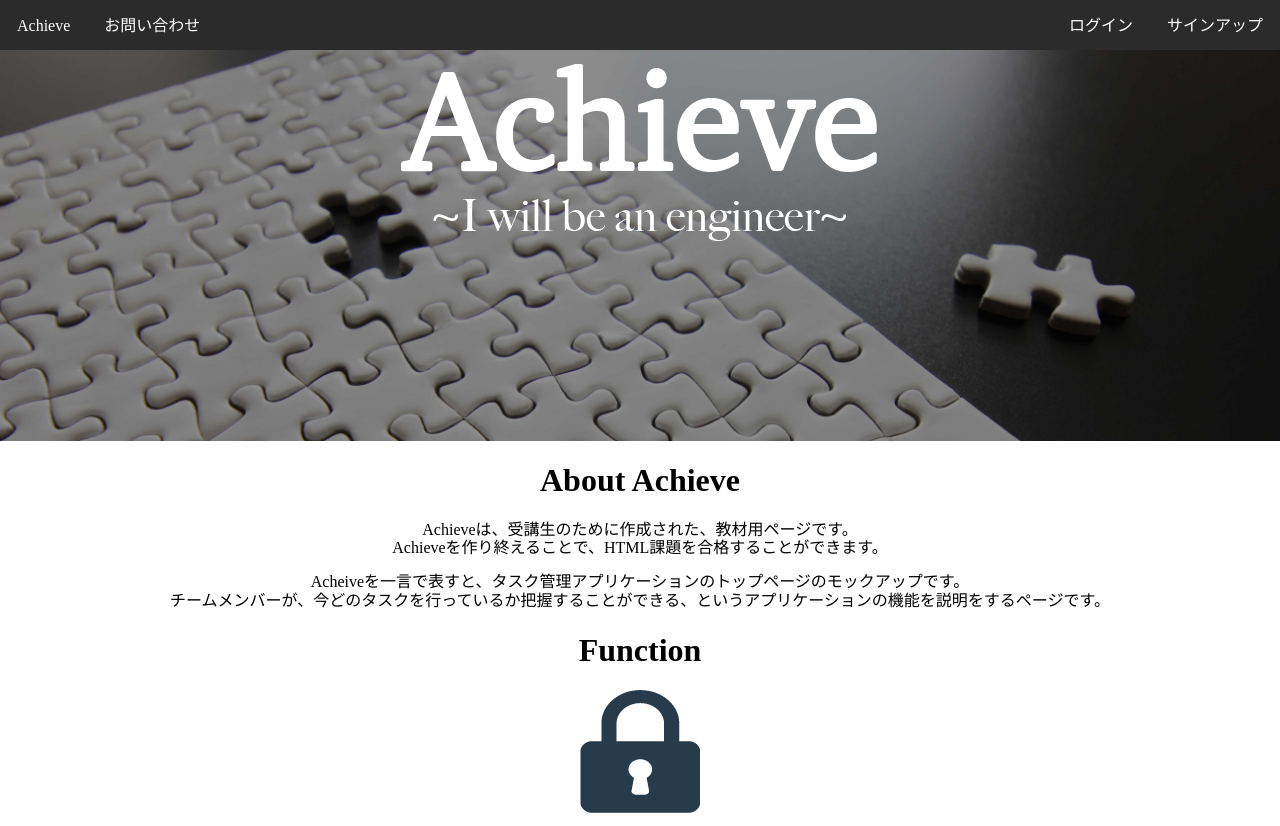
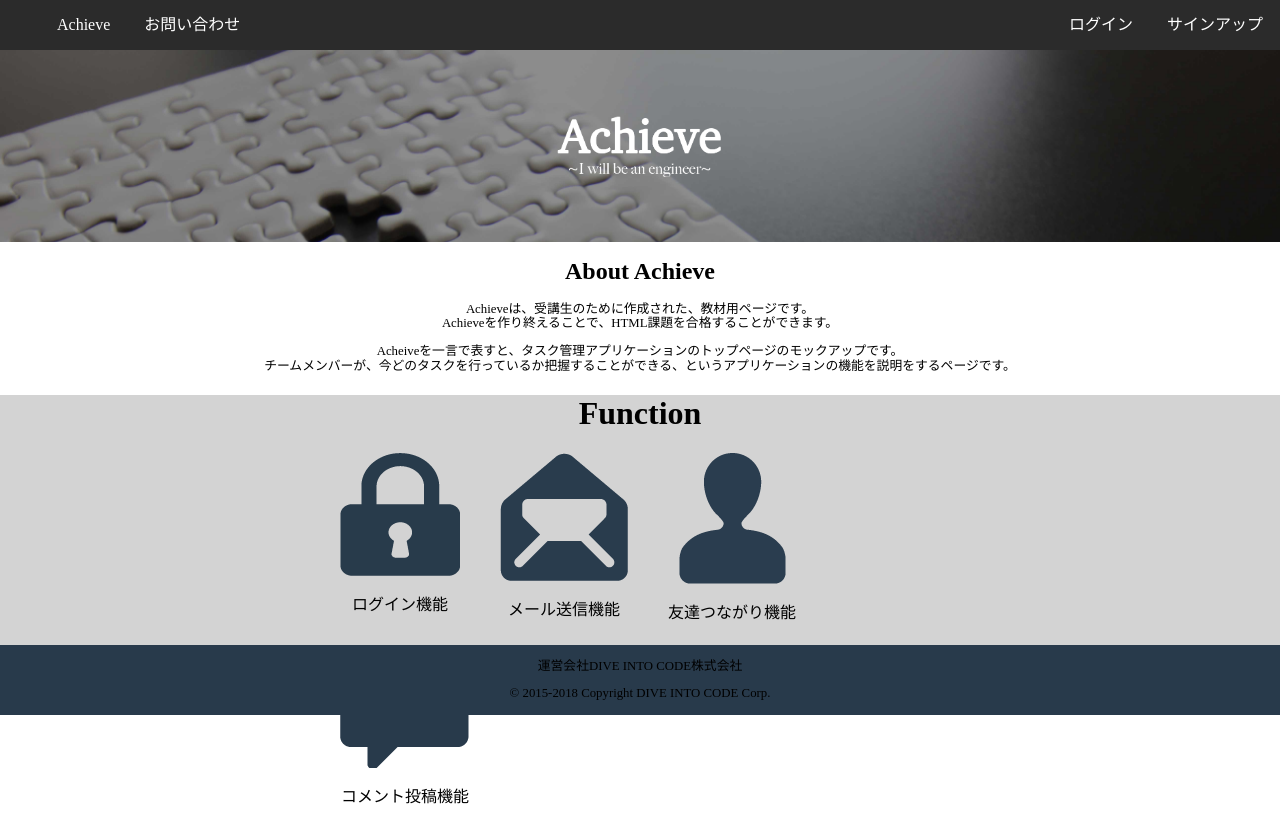
Before and after one commit to daisuke-koguchi/exam, a plain HTML site: page html_2_exam/sample.html in a window 1280 px wide. Shown: the top 826 px of the page. Drawn offline with Linux system fonts and the light colour scheme.

Commit message:
html_2examフォルダを追加

```diff
--- a/html_2_exam/css/sample.css
+++ b/html_2_exam/css/sample.css
@@ -1,70 +1,93 @@
 html {
+  min-height: 100%;
   position: relative;
-  min-height: 100%;
 }
 body {
+  height:100%;
   text-align: center;
 }
 .main-header {
-  margin-top: 50px;
   padding-bottom: 15%;
   width: 100%;
   background-size: cover;
   background-image: url("../images/header.jpg");
   background-attachment: fixed;
+  margin-top:50px;
 }
-/* ここから */
-header {
-  height:50px;
-  background-color: #2B2B2B;
+.header {
   position:fixed;
   top: 0;
   left: 0;
   width: 100%;
+  height:50px;
+  background-color: #2B2B2B;
+  z-index: 1;
 }
-header ul {
-  padding: 0;
-  margin: 0;
+.header ul {
+  list-style: none;
 }
-header ul a {
+.header ul a {
+  color: white;
   text-decoration: none;
-  color: white;
 }
-header li {
-  list-style-type:none;
+.header li{
+  margin:0 17px;
+}
+.header .left{
   float: left;
-  padding: 17px;
 }
-header .right{
+.header .right{
   float: right;
 }
-header ul:after {
+.main-header {
+  height: 100%;
+  width: 100%;
+  position:relative;
+}
+.main-header img{
+  position:absolute;
+  top:50%;
+  left:50%;
+  transform:translateX(-50%) translateY(-50%);
+  width:13%;
+}
+.about h1{
+  font-size: 1.5rem;
+}
+.about p{
+  font-size: 0.8rem;
+}
+.function {
+  height:250px;
+  width: 100%;
+  background-color: #D3D3D3;
+  position: relative;
+}
+.function-images {
+  position: absolute;
+  left:50%;
+  transform:translateX(-50%);
+}
+.function-image {
+  padding:0 20px;
+  float:left;
+}
+footer {
+  background-color:#283A4B;
+  height: 70px;
+  position: relative;
+}
+footer div{
+  position:absolute;
+  top:50%;
+  left:50%;
+  transform:translateX(-50%) translateY(-50%);
+}
+footer p{
+  font-size: 0.8rem;
+}
+.clearfix:after{
   content:"";
   display:block;
-  clear:both;
+  clear: both;
 }
-.main-header{
-  display: table;
-}
-/* ここまでがheader部分の実装 */
-.main-header img{
-  display: table-cell;
-  vertical-align: middle;
-  margin:0 auto;
-/* main画像（白い「Achieve」の文字の画像）部分の実装 */
-}
-
-.about {
-/* About Achieve部分の実装 */
-}
-/* ここから */
-.function {
-}
-.function-images {
-}
-.function-image {
-}
-/* ここまでがfunction部分の実装 */
-footer {
-/* footer部分の実装 */
-}
--- a/html_2_exam/sample.html
+++ b/html_2_exam/sample.html
@@ -8,7 +8,7 @@
     <link rel="stylesheet" href="css/sample.css">
 </head>
 <body>
-  <header>
+  <header class="header clearfix">
     <ul>
       <li class="left"><a href="#">Achieve</a></li>
       <li class="left"><a href="#">お問い合わせ</a></li>
@@ -52,8 +52,10 @@
     </div>
   </section>
   <footer>
-    <p>運営会社DIVE INTO CODE株式会社</p>
-    <p>© 2015-2018 Copyright DIVE INTO CODE Corp.</p>
+    <div>
+      <p>運営会社DIVE INTO CODE株式会社</p>
+      <p>© 2015-2018 Copyright DIVE INTO CODE Corp.</p>
+    </div>
   </footer>
 </body>
 </html>
```
